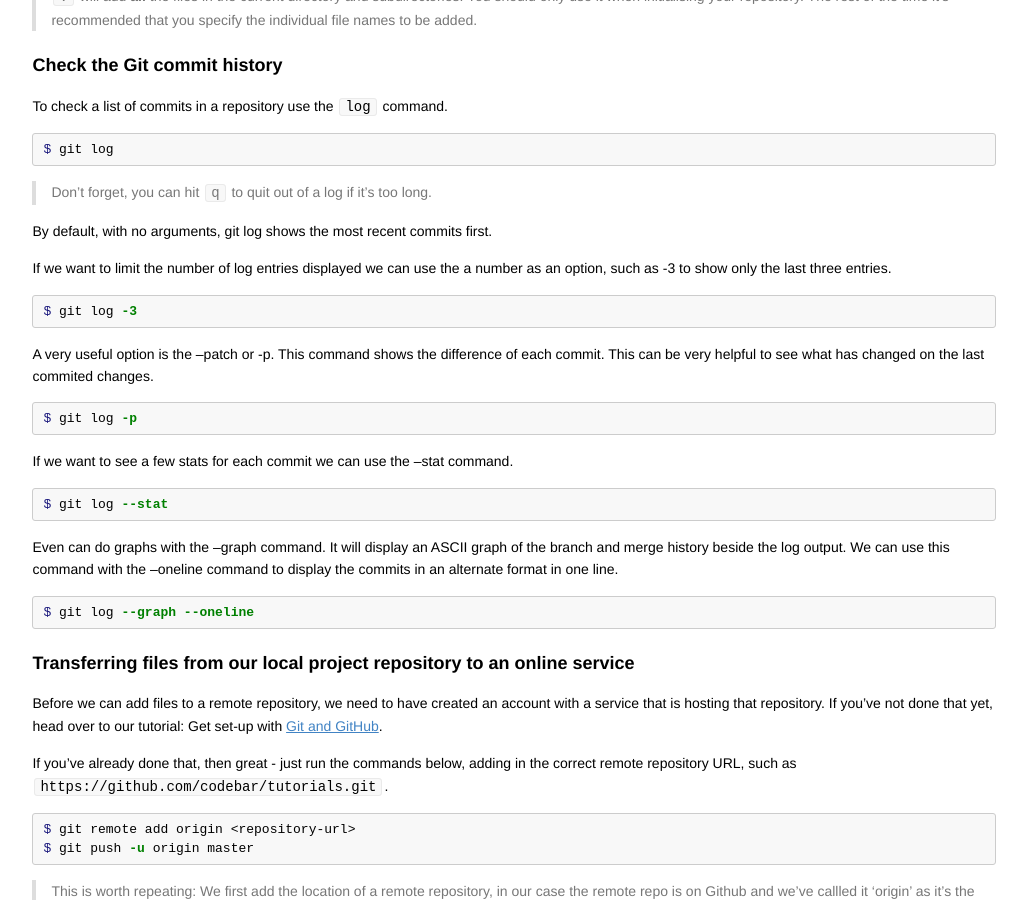
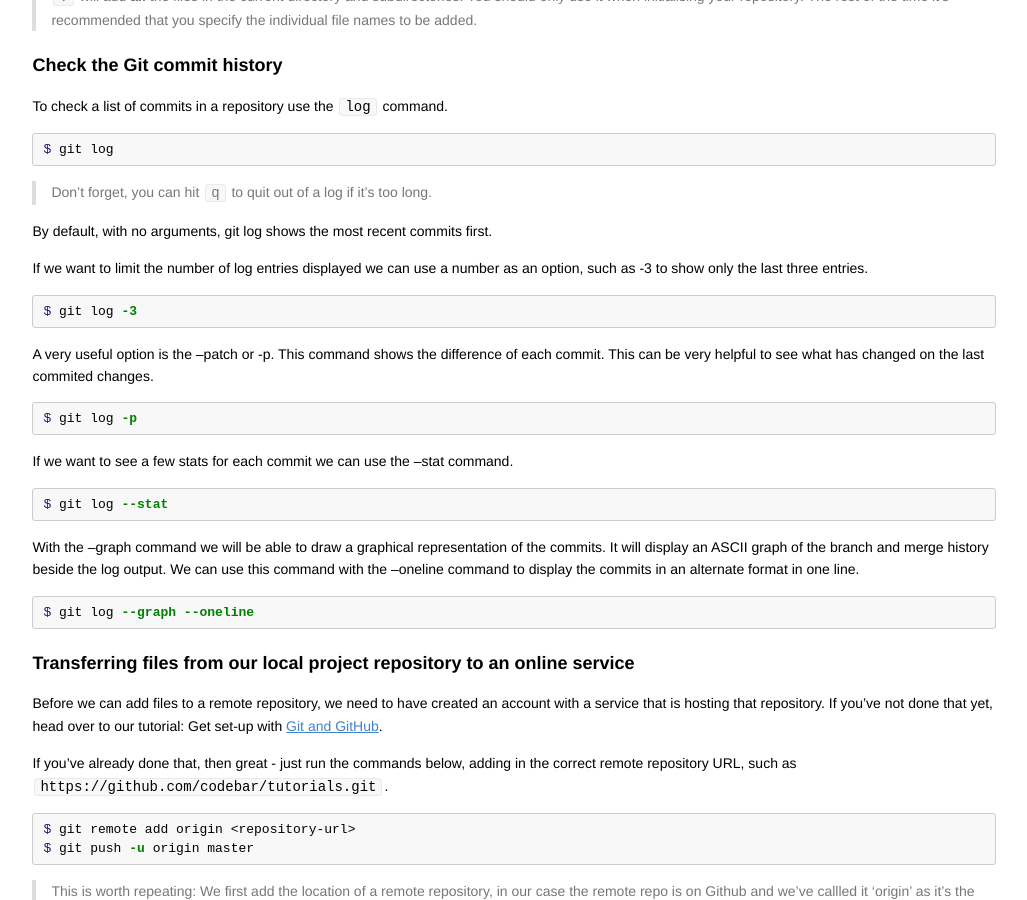
Before and after one commit to codebar/tutorials, a Jekyll site: the page built from version-control/command-line/tutorial.md, in a window 1280 px wide and 900 px high, scrolled down 1205 px. Shown: the whole window, without its empty margins (126-1153 px from the left). Built offline with Jekyll 4.4.1, drawn with Linux system fonts in a browser that asks for light colours.

Commit message:
Pull request fixes on git log

````diff
--- a/version-control/command-line/tutorial.md
+++ b/version-control/command-line/tutorial.md
@@ -82,7 +82,7 @@ If we want to see a few stats for each commit we can use the --stat command.
 $ git log --stat
 ```
 
-Even can do graphs with the --graph command. It will display an ASCII graph of the branch and merge history beside the log output.
+With the --graph command we will be able to draw a graphical representation of the commits. It will display an ASCII graph of the branch and merge history beside the log output.
 We can use this command with the --oneline command to display the commits in an alternate format in one line.
 
 ```bash
````
Also changed, not shown: other parts of version-control/command-line/tutorial.md (+1 -1 lines).
